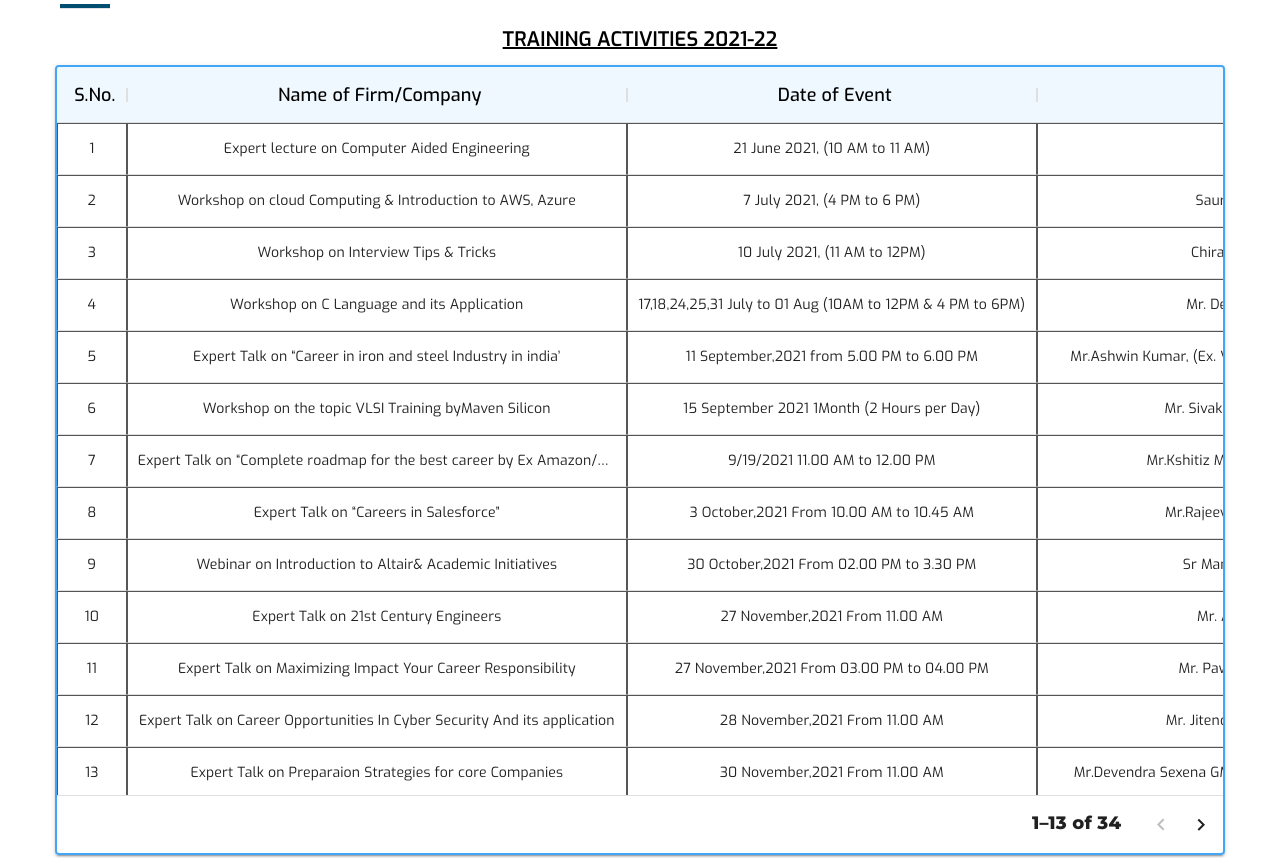
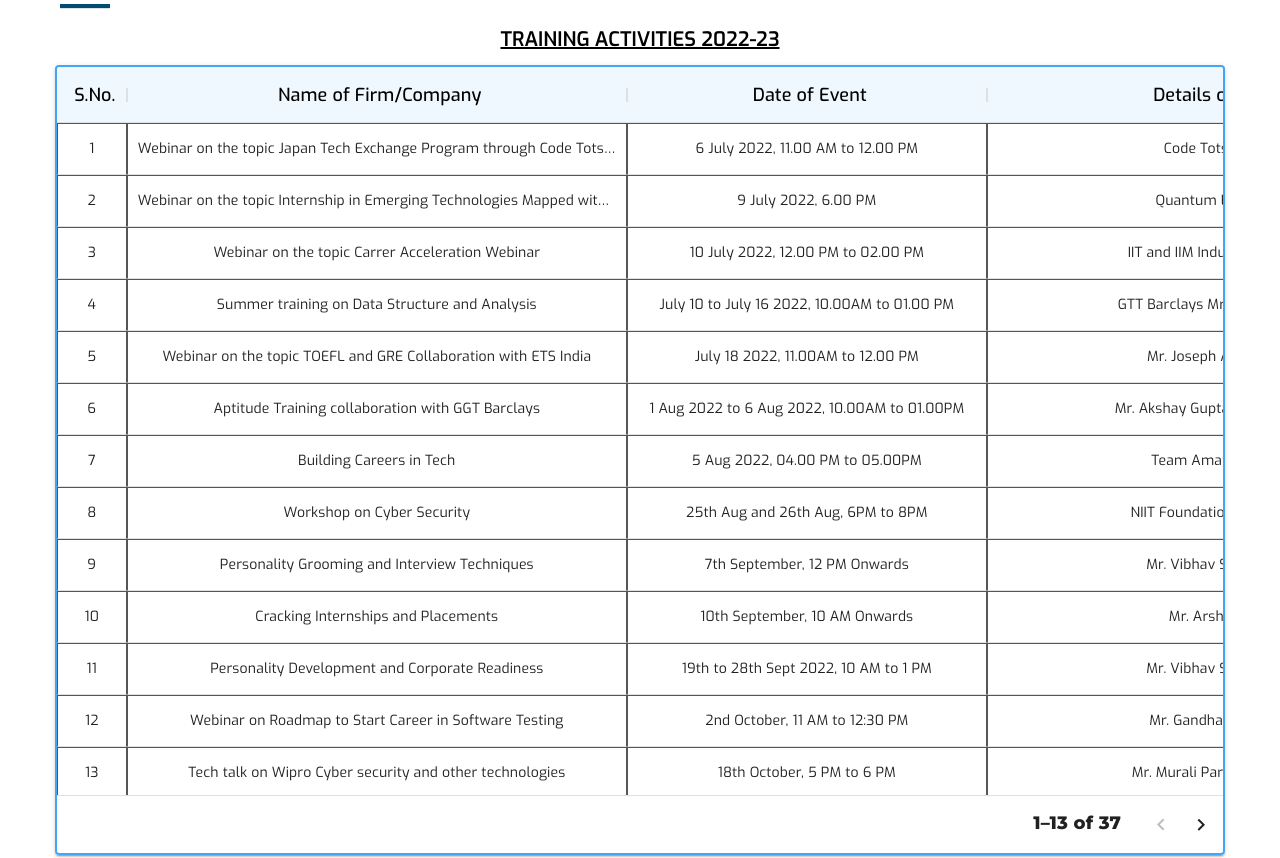
Before and after one commit to TnP-MMMUT/Official-Website, a React (Create React App) app: page /#/placement_training in a window 1280 px wide. Shown: the part 1748-2606 px from the top of the page. Built offline with nearby package versions, Linux system fonts and the light colour scheme.

Commit message:
Training activity update

```diff
--- a/src/components/Placement & Training/TrainingTable.jsx
+++ b/src/components/Placement & Training/TrainingTable.jsx
@@ -10,7 +10,7 @@
     <>
       <div className="dataGrid" style={{ display: "flex" }}>
         <div className="tableTitle mx-auto text-center mt-3">
-          Training Activities 2021-22
+          Training Activities 2022-23
         </div>
         <div
           className="tableStyle"
--- a/src/data/TableData.js
+++ b/src/data/TableData.js
@@ -19,7 +19,7 @@
   {
     field: "date",
     headerName: "Date of Event",
-    width: 410,
+    width: 360,
     headerAlign: "center",
     align: "center",
     sortable: false,
@@ -28,7 +28,16 @@
   {
     field: "speaker",
     headerName: "Details of Event",
-    width: 600,
+    width: 460,
+    headerAlign: "center",
+    align: "center",
+    sortable: false,
+  },
+
+  {
+    field: "course",
+    headerName: " Target Participant",
+    width: 380,
     headerAlign: "center",
     align: "center",
     sortable: false,
@@ -38,212 +47,297 @@
 
 export const userRows = [
 {
-    id: "1",
-    name: "Expert lecture on Computer Aided Engineering",
-    date: "21 June 2021, (10 AM to 11 AM)",
-    speaker: "Apoorv Bapat, CEO (Eleation)",
+  id:"1",
+  name:"Webinar on the topic Japan Tech Exchange Program through Code Tots Japan",
+  date:"6 July 2022, 11.00 AM to 12.00 PM",
+  speaker:"Code Tots Japan",
+  course:"B.Tech./M.Tech./MCA (Batch 2023,2024)"
 },
+
 {
-    id: "2",
-    name: "Workshop on cloud Computing & Introduction to AWS, Azure",
-    date: "7 July 2021, (4 PM to 6 PM)",
-    speaker: "Saurabh Srivastava, Solution Architect, TCS",
+  id:"2",
+  name:"Webinar on the topic Internship in Emerging Technologies Mapped with international Certification",
+  date:"9 July 2022, 6.00 PM",
+  speaker:"Quantum Learning",
+  course:"All Branches (B.Tech)"
 },
+
 {
-    id: "3",
-    name: "Workshop on Interview Tips & Tricks",
-    date: "10 July 2021, (11 AM to 12PM)",
-    speaker: "Chirag Khimani, Senior Automation Engineer",
+  id:"3",
+  name:"Webinar on the topic Carrer Acceleration Webinar",
+  date:"10 July 2022, 12.00 PM to 02.00 PM",
+  speaker:"IIT and IIM Industry Experts",
+  course:"All Branches (B.Tech)"
 },
+
 {
-    id: "4",
-    name: "Workshop on C Language and its Application",
-    date: "17,18,24,25,31 July to 01 Aug (10AM to 12PM & 4 PM to 6PM)",
-    speaker: "Mr. Debadarshana Parida, Software Doveloper",
+  id:"4",
+  name:"Summer training on Data Structure and Analysis",
+  date:"July 10 to July 16 2022, 10.00AM to 01.00 PM",
+  speaker:"GTT Barclays Mr. Aman Ghosh",
+  course:"B.Tech (IT and Non IT)"
 },
+
 {
-    id: "5",
-    name: "Expert Talk on “Career in iron and steel Industry in india’",
-    date: "11 September,2021 from 5.00 PM to 6.00 PM",
-    speaker:
-      "Mr.Ashwin Kumar, (Ex. Vice President Jindal Steel & Power Limited(JSPL),Gurgaon",
+  id:"5",
+  name:"Webinar on the topic TOEFL and GRE Collaboration with ETS India",
+  date:"July 18 2022, 11.00AM to 12.00 PM",
+  speaker:"Mr. Joseph Augustine",
+  course:"For all Students of B.Tech and BBA"
 },
+
 {
-    id: "6",
-    name: "Workshop on the topic VLSI Training byMaven Silicon",
-    date: "15 September 2021 1Month (2 Hours per Day)",
-    speaker: "Mr. Sivakumar P R, C.E.O MAVEN SILICON , Bangalore.",
+  id:"6",
+  name:"Aptitude Training collaboration with GGT Barclays",
+  date:"1 Aug 2022 to 6 Aug 2022, 10.00AM to 01.00PM",
+  speaker:"Mr. Akshay Gupta GTT Barclays",
+  course:"B.Tech, M.Tech & MCA"
 },
+
 {
-    id: "7",
-    name: "Expert Talk on “Complete roadmap for the best career by Ex Amazon/Paytm/Samsung SDE”",
-    date: "9/19/2021 11.00 AM to 12.00 PM",
-    speaker: "Mr.Kshitiz Miglani, Devsnest (Co-founder), Ex-Amazon SDE",
+  id:"7",
+  name:"Building Careers in Tech",
+  date:"5 Aug 2022, 04.00 PM to 05.00PM",
+  speaker:"Team Amazon Wow",
+  course:"B.Tech, M.Tech & MCA"
 },
+
 {
-    id: "8",
-    name: "Expert Talk on “Careers in Salesforce”",
-    date: "3 October,2021 From 10.00 AM to 10.45 AM",
-    speaker: "Mr.Rajeev Gupta, Founder and CEO of Dawn Digitech.",
+  id:"8",
+  name:"Workshop on Cyber Security",
+  date:"25th Aug and 26th Aug, 6PM to 8PM",
+  speaker:"NIIT Foundation and CISCO",
+  course:"B.Tech, M.Tech & MCA"
 },
+
 {
-    id: "9",
-    name: "Webinar on Introduction to Altair& Academic Initiatives",
-    date: "30 October,2021 From 02.00 PM to 3.30 PM",
-    speaker: "Sr Manager, Academic CSR & Startup Initiatives",
+  id:"9",
+  name:"Personality Grooming and Interview Techniques",
+  date:"7th September, 12 PM Onwards",
+  speaker:"Mr. Vibhav Srivastava",
+  course:"BBA & M.Sc. 2023 batch"
 },
+
 {
-    id: "10",
-    name: "Expert Talk on 21st Century Engineers",
-    date: "27 November,2021 From 11.00 AM",
-    speaker: "Mr. A.K Singh  President Power Plant (AVIS)",
+  id:"10",
+  name:"Cracking Internships and Placements",
+  date:"10th September, 10 AM Onwards",
+  speaker:"Mr. Arsh Goyal",
+  course:"B.Tech, M.Tech & MCA"
 },
+
 {
-    id: "11",
-    name: "Expert Talk on Maximizing Impact Your Career Responsibility",
-    date: "27 November,2021 From 03.00 PM to 04.00 PM",
-    speaker: "Mr. Pawan Pundir, Engineering Manager, Flipkart",
+  id:"11",
+  name:"Personality Development and Corporate Readiness",
+  date:"19th to 28th Sept 2022, 10 AM to 1 PM",
+  speaker:"Mr. Vibhav Srivastava",
+  course:"Final Year Branches of all Departments"
 },
+
 {
-    id: "12",
-    name: "Expert Talk on Career Opportunities In Cyber Security And its application",
-    date: "28 November,2021 From 11.00 AM",
-    speaker: "Mr. Jitendra M. Bhardwaj, Sr.Vice President (Coforge)",
+  id:"12",
+  name:"Webinar on Roadmap to Start Career in Software Testing",
+  date:"2nd October, 11 AM to 12:30 PM",
+  speaker:"Mr. Gandharv Madan",
+  course:"B.Tech/M.Tech/MCA 2023/2024/2025"
 },
+
 {
-    id: "13",
-    name: "Expert Talk on Preparaion Strategies for core Companies",
-    date: "30 November,2021 From 11.00 AM",
-    speaker:
-      "Mr.Devendra Sexena GM, National Engineering Industries Limited, VK Birla Group",
+  id:"13",
+  name:"Tech talk on Wipro Cyber security and other technologies",
+  date:"18th October, 5 PM to 6 PM",
+  speaker:"Mr. Murali Parathasarathy",
+  course:"B.Tech/M.Tech/MCA 2023/2024"
 },
+
 {
-    id: "14",
-    name: "Expert Talk on Real Life Application of Data Science and preparation strategies for interview",
-    date: "01 December,2021 From 11.00 AM",
-    speaker: "Mr. Devesh Dubey Manager (Technical), Tech Mahindra Group",
+  id:"14",
+  name:"Placement Opportunities and Career Growth",
+  date:"1 November 2022, 10 AM Onwards",
+  speaker:"Ms. Anshika Gupta",
+  course:"B.Tech/M.Tech/MCA 2023/2024/2025"
 },
+
 {
-    id: "15",
-    name: "Expert Talk on Olous| The Future of Construction",
-    date: "04 Dec 2021 From 04: PM",
-    speaker: "Organizer (Olous)",
+  id:"15",
+  name:"Expert Talk on Effective Communication",
+  date:"9 November 2022, 12 pm Onwards",
+  speaker:"Mr. Rajesh Srivastava Director Wipro",
+  course:"BBA/MBA 2023/2024"
 },
+
 {
-    id: "16",
-    name: "Expert Talk on Future Trends in Backend Physical Design (VLSI Design)",
-    date: "31 Dec 2021 from 10.00 AM to 12.30 PM",
-    speaker: "Ziyaul Huque, Ex-Senior Engineer (Mediatek)",
+  id:"16",
+  name:"Industry Readiness Workshop",
+  date:"18 November, 4 PM to 6 PM",
+  speaker:"Mr. Devesh Dubey Principal Consultant at Tech Mahindra",
+  course:"B.Tech/M.Tech/MSc/BBA 2023/2024"
 },
+
 {
-    id: "17",
-    name: "Webinar on the Opportunities/Avenues in Armed Force",
-    date: "25 January, 2022 from 11.00 AM",
-    speaker: "Microsoft Teams",
+  id:"17",
+  name:"Seminar on IT career in a global and dynamic world",
+  date:"24 November, 03:15 PM to 04:15 PM",
+  speaker:"Mr. Himanshu Kumar General manager and regional HR head",
+  course:"B.Tech/M.Tech/MCA 2023/2024"
 },
+
 {
-    id: "18",
-    name: "Online Employability Enhancement Training Programs through GTT-BARCLAY’s",
-    date: "27 Jan,2022 to 04 Feb,2022 From 4.00 PM to 7.00 PM",
-    speaker: "BARCLAY Team",
+  id:"18",
+  name:"Webinar on preparation for UPSE",
+  date:"26 November, 4 PM onwards",
+  speaker:"HARIS BIN ZAMAN (IPS 2018), ASP GIRIDIH )",
+  course:"B.Tech/M.Tech/MCA 2023/2024"
 },
+
 {
-    id: "19",
-    name: "Webinar on Pepcoding",
-    date: "4 Feb from 12.00 PM to 01.00 PM",
-    speaker: "Pepcoding Education Pvt.Ltd.",
+  id:"19",
+  name:"Webinar on Resume Building",
+  date:"27 November, 03:00 PM onwards",
+  speaker:"Ankit Kumar Operations Manager, Masai",
+  course:"B.Tech/M.Tech/MCA/MBA 2023/2024/2025/2026"
 },
+
 {
-    id: "20",
-    name: "Webinar on Crypto Gaming",
-    date: "18-Feb-22",
-    speaker: "DotFriday by Polkadot India",
+  id:"20",
+  name:"Expert Talk on Cyber Security",
+  date:"30 November, 03:00 PM onwards",
+  speaker:"Dr. Jitendra Mohan Bhardwaj Global Business Head, Coforge",
+  course:"B.Tech/M.Tech/MCA 2023/2024"
 },
+
 {
-    id: "21",
-    name: "Webinar on ‘Evolving Career opportunities in Construction & future skills for Young Engineers’",
-    date: "02 Mar 2022 from 3:20 PM to 4:20 PM",
-    speaker: "L&T Edutech Team",
+  id:"21",
+  name:"Webinar on Road to the Future Digital Workplace",
+  date:"1 December, 03:00 PM onwards",
+  speaker:"L&T Edutech",
+  course:"B.Tech/M.Tech/MCA/MBA 2023/2024/2025/2026"
 },
+
 {
-    id: "22",
-    name: "Webinar on Data Science and Artificial Intelligence",
-    date: "05 Mar 2022 from 6.00 PM to 8.00 PM",
-    speaker: "Abhishek Srivastava, Professor, IT System & Analytics, IIM Jammu",
+  id:"22",
+  name:"Webinar on The Emerging Trends in Switchgear, Control &",
+  date:"8 December, 03:00 PM onwards",
+  speaker:"L&T Edutech Srinivasan S Mohan Munirathinam",
+  course:"B.Tech/M.Tech/MCA/ 2023/2024/2025/2026"
 },
+
 {
-    id: "23",
-    name: "IWD Amazon Panel Discussion",
-    date: "3/8/2022 From 11:00 AM to 12:00 PM",
-    speaker: "Amazon Team",
+  id:"23",
+  name:"Introduction Session of Japan Career Program",
+  date:"19 December, 03:00 PM onwards",
+  speaker:"Codetots Japan Ms. Shreya Jaiswal",
+  course:"B.Tech/M.tech/MCA/ 2024/2025/2026"
 },
+
 {
-    id: "24",
-    name: "Accenture I&D Tech thrivers event",
-    date: "4/20/2022 From 5:30 PM onwards",
-    speaker: "Accenture Team",
+  id:"24",
+  name:"Use of IOT and Automation in Industries.",
+  date:"21 December, 03:00 PM onwards",
+  speaker:"Mr. Ramesh Rajagopalakrishnan Chief Information Officer, ABG",
+  course:"B.Tech 2023/2024"
 },
+
 {
-    id: "25",
-    name: "Expert Lecture on MS Admissions",
-    date: "18th May, 2022 | 12:15 PM onwards",
-    speaker: "Mr. Shwetank Srivastava of Batch 2018 (Civil Engineering Branch)",
+  id:"25",
+  name:"Bhabha Atomic Research Centre Outreach Program",
+  date:"27 January 2023",
+  speaker:"BARC Training School",
+  course:"B.Tech/M.Sc 2023"
 },
+
 {
-    id: "26",
-    name: "Roadmap to IT Sector and Core Branches",
-    date: "22 May, 2022, 11 AM onwards",
-    speaker:
-      "Sudhanshu Singh, R&D Engineer at Dassault, Ex-Digital Specialist Engineer at Infosys",
+  id:"26",
+  name:"Webinar on Study Abroad Scope and Opportunity",
+  date:"07 February 2023, 03:00 PM Onwards",
+  speaker:"Aim Ladder Mr. Ankit Mahipal, Ms. Sachi Pandey",
+  course:"B.Tech/M.Tech/MCA/ 2024/2025/2026"
 },
+
 {
-    id: "27",
-    name: "Soft Skills Training Program",
-    date: "24 May, 2022, 3.00 PM to 5.00 PM",
-    speaker: "Barclays Team",
+  id:"27",
+  name:"Webinar on the topic TOEFL and GRE Collaboration with ETS India",
+  date:"Feb 12 2023, 11.00AM to 12.00 PM",
+  speaker:"Mr. Joseph Augustine",
+  course:"For all Students of B.Tech and BBA"
 },
+
 {
-    id: "28",
-    name: "Preparation for IAS, IES & Banking",
-    date: "31 May, 2022, 07.00 PM to 08.00 PM",
-    speaker:
-      "IAS officer Mr. Abhishek Saraf & IPS officer Ms. Kamya Mishra along with Mr. Sajal Singh (Founder of CIVILSDAILY).",
+  id:"28",
+  name:"Webinar on How to Crack High Paying Job in 2023",
+  date:"March 11, Saturday 06:00 PM onwards",
+  speaker:"Mr. Abhinav Jain, Ex- software Engineer  at Microsoft",
+  course:"B.Tech/M.Tech/MCA/ 2024/2025/2026"
 },
+
 {
-    id: "29",
-    name: "Seminar on “Indian Aviation Sector and Job Opportunities”",
-    date: "03.00 June, 2022",
-    speaker:
-      "Dr. G.K. Chaukiyal, Head of Academics, Rajiv Gandhi National Avaition University",
+  id:"29",
+  name:"Free Artificial Intelligence Course",
+  date:"March 15, 10:00 AM onwards",
+  speaker:"SkillUp Online and NASSCOM Foundation",
+  course:"Students of all branches 2024/2025/2026"
 },
+
 {
-    id: "30",
-    name: 'Expert talk on the topic "BlockChain”',
-    date: "14th and 15th June, 2022, 10.00 AM to 12.00 PM",
-    speaker: "TCS team",
+  id:"30",
+  name:"Webinar on Emerging Trends in Accounting and Auditing",
+  date:"March 23 2023, 03:00 PM Onwards",
+  speaker:"L&T Edutech CA V Pattabhi Ram CA Aditya AM",
+  course:"For all Students of BBA and MBA"
 },
+
 {
-    id: "31",
-    name: "Webinar regarding Software Engineers",
-    date: "11 June, 2022, 05.00 PM to 07,00 PM",
-    speaker: "Penny XU, Software Engineer, Apple",
+  id:"31",
+  name:"Orientation on Electrical wire harness using Catia V5",
+  date:"March 25 2023, 05:30 PM Onwards",
+  speaker:"Bernard Raja EdTech Platform Learning Technologist",
+  course:"B.Tech/M.Tech/MCA/ 2024/2025/2026"
 },
+
 {
-    id: "32",
-    name: 'Leadership webinar on the topic "Machine Learning at Amazon".',
-    date: "16th June 2022, 4.00 PM - 5.00 PM",
-    speaker: "Amazon Team",
+  id:"32",
+  name:"UDGAM Career Counseling session",
+  date:"March 31 2023 to April 3 2023",
+  speaker:"Senior Peers",
+  course:"B.Tech/BBA/ MBA 2025"
 },
+
 {
-    id: "33",
-    name: "Webinar on Bootstrap 5",
-    date: "6/16/2022, 11 AM onwards",
-    speaker: "Appwars Technologies",
+  id:"33",
+  name:"Seminar on Courses: Architecture, Structural, Valuation and Earthquake Resistance",
+  date:"April 6 2023, 03:00 PM Onwards",
+  speaker:"Er. Satish Singh",
+  course:"B.Tech/M.Tech (CE) Batch 2023/2024"
 },
+
 {
-    id: "34",
-    name: 'Webinar on the topic "What Next After Graduation".',
-    date: "4th June, 2022, 11.00 AM",
-    speaker: "Leader from IBM",
+  id:"34",
+  name:"Webinar on Job opportunities in the domain of ship management",
+  date:"April 9 2023, 03:00 PM Onwards",
+  speaker:"Fleet Management Training Institute",
+  course:"B.Tech/M.Tech (ME) Batch 2023/2024/2025/2026"
 },
+
+{
+  id:"35",name:"Start-up and Career Opportunities in USA",
+  date:"18th April 2023, 03:00 PM Onwards",
+  speaker:"Sanjay Gupta CTO for Autonomiq Technologies, California USA",
+  course:"B.Tech/BBA/MBA 2023/2024"
+},
+
+{
+  id:"36",
+  name:"Webinar on Rapid Prototyping at R&I Incubation",
+  date:"28th April 2023, 04:30 PM to 05:30 PM",
+  speaker:"Sivakumar SK",
+  course:"B.Tech/ M.Tech/MCA/ 2024/2025/2026"
+},
+
+{
+  id:"37",
+  name:"Expert Talk on How to confront the contemporary challenges of job markets in 21st century",
+  date:"20th June 2023, 11:30 AM onwards",
+  speaker:"Amit Pandey Associate Professor Amity University Noida",
+  course:"MBA 2024"
+}
 ];
```
Lines whose indentation alone changed are shown as unchanged.
